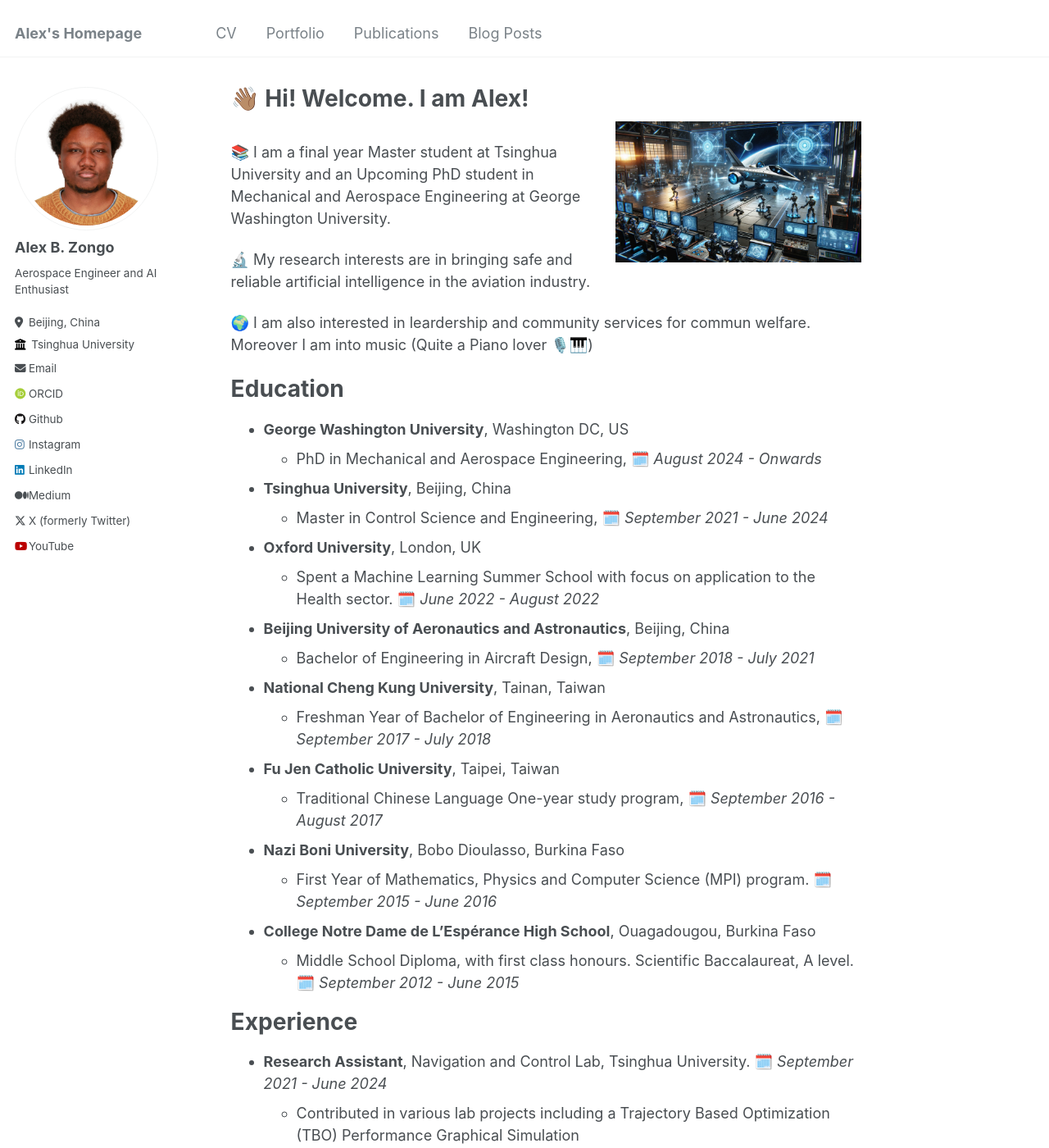
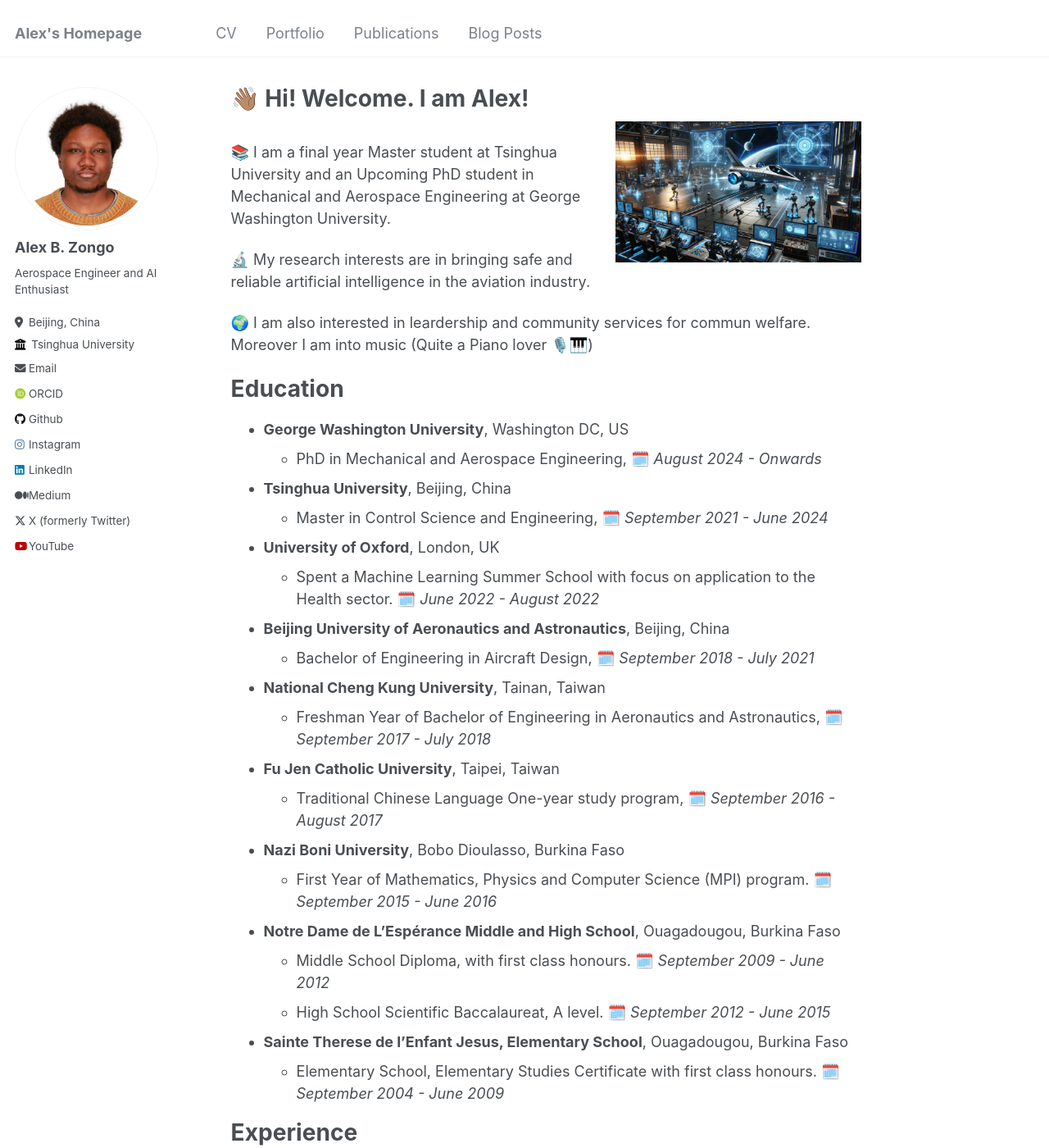
Before and after one commit to Alex-Zongo/alex-zongo.github.io, a Jekyll site: the page built from _pages/about.md, in a window 1280 px wide and 1400 px high. Shown: the whole window at 82% size. Built offline with Jekyll 4.4.1, drawn with Linux system fonts in a browser that asks for light colours; some web fonts are replaced.

Commit message:
Education modification

```diff
--- a/_pages/about.md
+++ b/_pages/about.md
@@ -25,7 +25,7 @@
 * **Tsinghua University**, Beijing, China
     * Master in Control Science and Engineering, 🗓️ *September 2021 - June 2024*
 
-* **Oxford University**, London, UK
+* **University of Oxford**, London, UK
     * Spent a Machine Learning Summer School with focus on application to the Health sector. 🗓️ *June 2022 - August 2022*
 
 * **Beijing University of Aeronautics and Astronautics**, Beijing, China
@@ -40,8 +40,12 @@
 * **Nazi Boni University**, Bobo Dioulasso, Burkina Faso
     * First Year of Mathematics, Physics and Computer Science (MPI) program. 🗓️ *September 2015 - June 2016*
 
-* **College Notre Dame de L'Espérance High School**, Ouagadougou, Burkina Faso
-    * Middle School Diploma, with first class honours. Scientific Baccalaureat, A level. 🗓️ *September 2012 - June 2015*
+* **Notre Dame de L'Espérance Middle and High School**, Ouagadougou, Burkina Faso
+    * Middle School Diploma, with first class honours. 🗓️ *September 2009 - June 2012*
+    * High School Scientific Baccalaureat, A level. 🗓️ *September 2012 - June 2015*
+
+* **Sainte Therese de l'Enfant Jesus, Elementary School**, Ouagadougou, Burkina Faso
+    * Elementary School, Elementary Studies Certificate with first class honours. 🗓️ *September 2004 - June 2009*
 
 Experience
 =====
```
